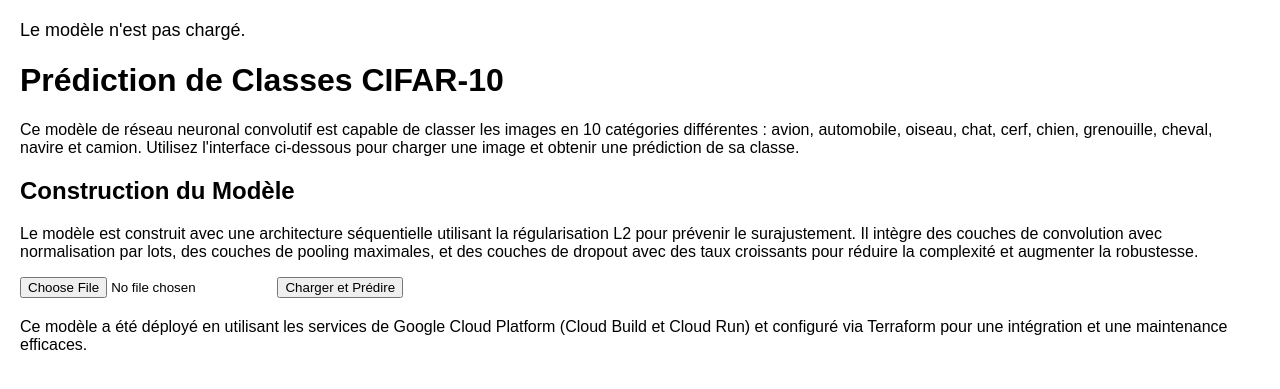
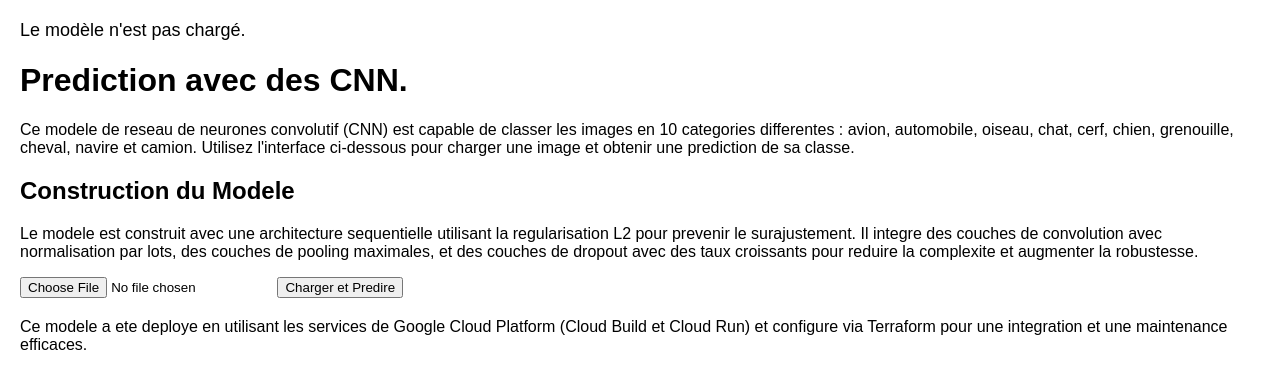
Before and after one commit to RaniaDjem/Classificationmodel, a FastAPI app: page / in a window 1280 px wide. Shown: the top 389 px of the page. Run offline with FastAPI, Linux system fonts and the light colour scheme.

Commit message:
MAJ de ;'index.html

```diff
--- a/main.py
+++ b/main.py
@@ -50,7 +50,8 @@ async def read_index():
 @app.get("/status")
 async def get_status():
     if model:
-        return {"message": "Bonne nouvelle le modèle a bien été chargé."}
+        #return {"message": "Bonne nouvelle le modèle a bien été chargé."}
+        return {"message": "Bienvenu !"}
     else:
         return {"message": "Le modèle n'est pas chargé."}
 
--- a/templates/index.html
+++ b/templates/index.html
@@ -3,43 +3,43 @@
 <head>
     <meta charset="UTF-8">
     <meta name="viewport" content="width=device-width, initial-scale=1.0">
-    <title>Prédiction de Classes CIFAR-10</title>
+    <title>Prediction de Classes CIFAR-10</title>
     <link rel="stylesheet" href="/static/styles.css">
 </head>
 <body>
     <div id="status"></div>
 
-    <!-- Titre Principal et Description du Modèle -->
+    <!-- Titre Principal et Description du Modele -->
     <header>
-        <h1>Prédiction de Classes CIFAR-10</h1>
-        <p>Ce modèle de réseau neuronal convolutif est capable de classer les images en 10 catégories différentes : avion, automobile, oiseau, chat, cerf, chien, grenouille, cheval, navire et camion. Utilisez l'interface ci-dessous pour charger une image et obtenir une prédiction de sa classe.</p>
+        <h1>Prediction avec des CNN.</h1>
+        <p>Ce modele de reseau de neurones convolutif (CNN) est capable de classer les images en 10 categories differentes : avion, automobile, oiseau, chat, cerf, chien, grenouille, cheval, navire et camion. Utilisez l'interface ci-dessous pour charger une image et obtenir une prediction de sa classe.</p>
     </header>
 
-    <!-- Description détaillée de la construction du modèle -->
+    <!-- Description detaillee de la construction du modele -->
     <section>
-        <h2>Construction du Modèle</h2>
-        <p>Le modèle est construit avec une architecture séquentielle utilisant la régularisation L2 pour prévenir le surajustement. Il intègre des couches de convolution avec normalisation par lots, des couches de pooling maximales, et des couches de dropout avec des taux croissants pour réduire la complexité et augmenter la robustesse.</p>
+        <h2>Construction du Modele</h2>
+        <p>Le modele est construit avec une architecture sequentielle utilisant la regularisation L2 pour prevenir le surajustement. Il integre des couches de convolution avec normalisation par lots, des couches de pooling maximales, et des couches de dropout avec des taux croissants pour reduire la complexite et augmenter la robustesse.</p>
     </section>
 
-    <!-- Formulaire pour télécharger l'image -->
+    <!-- Formulaire pour telecharger l'image -->
     <form id="uploadForm" enctype="multipart/form-data">
         <input type="file" id="fileInput" name="file" accept="image/*">
-        <button type="submit">Charger et Prédire</button>
+        <button type="submit">Charger et Predire</button>
     </form>
 
-    <!-- Afficher l'image téléchargée et la prédiction -->
+    <!-- Afficher l'image telechargee et la prediction -->
     <div id="imageContainer">
         <img id="uploadedImage" src="" alt="Uploaded Image" style="display:none; max-width:500px; height:auto;">
     </div>
     <div id="prediction"></div>
 
-    <!-- Information sur le déploiement -->
+    <!-- Information sur le deploiement -->
     <footer>
-        <p>Ce modèle a été déployé en utilisant les services de Google Cloud Platform (Cloud Build et Cloud Run) et configuré via Terraform pour une intégration et une maintenance efficaces.</p>
+        <p>Ce modele a ete deploye en utilisant les services de Google Cloud Platform (Cloud Build et Cloud Run) et configure via Terraform pour une integration et une maintenance efficaces.</p>
     </footer>
 
     <script>
-        // Vérifier le statut du modèle
+        // Verifier le statut du modele
         fetch('/status')
             .then(response => response.json())
             .then(data => {
@@ -50,7 +50,7 @@
                 console.error('Erreur:', error);
             });
 
-        // Gérer la soumission du formulaire et l'affichage de l'image et de la prédiction
+        // Gerer la soumission du formulaire et l'affichage de l'image et de la prediction
         document.getElementById('uploadForm').addEventListener('submit', async (event) => {
             event.preventDefault();
 
@@ -72,7 +72,7 @@
                     });
 
                     const result = await response.json();
-                    document.getElementById('prediction').innerText = 'Classe Prédite: ' + result.predicted_class;
+                    document.getElementById('prediction').innerText = 'Classe Predite: ' + result.predicted_class;
                 };
                 reader.readAsDataURL(file);
             }
```
Also changed, not shown: test/Avion_Express_Airbus_A320_LY-VEY.jpg (added).
